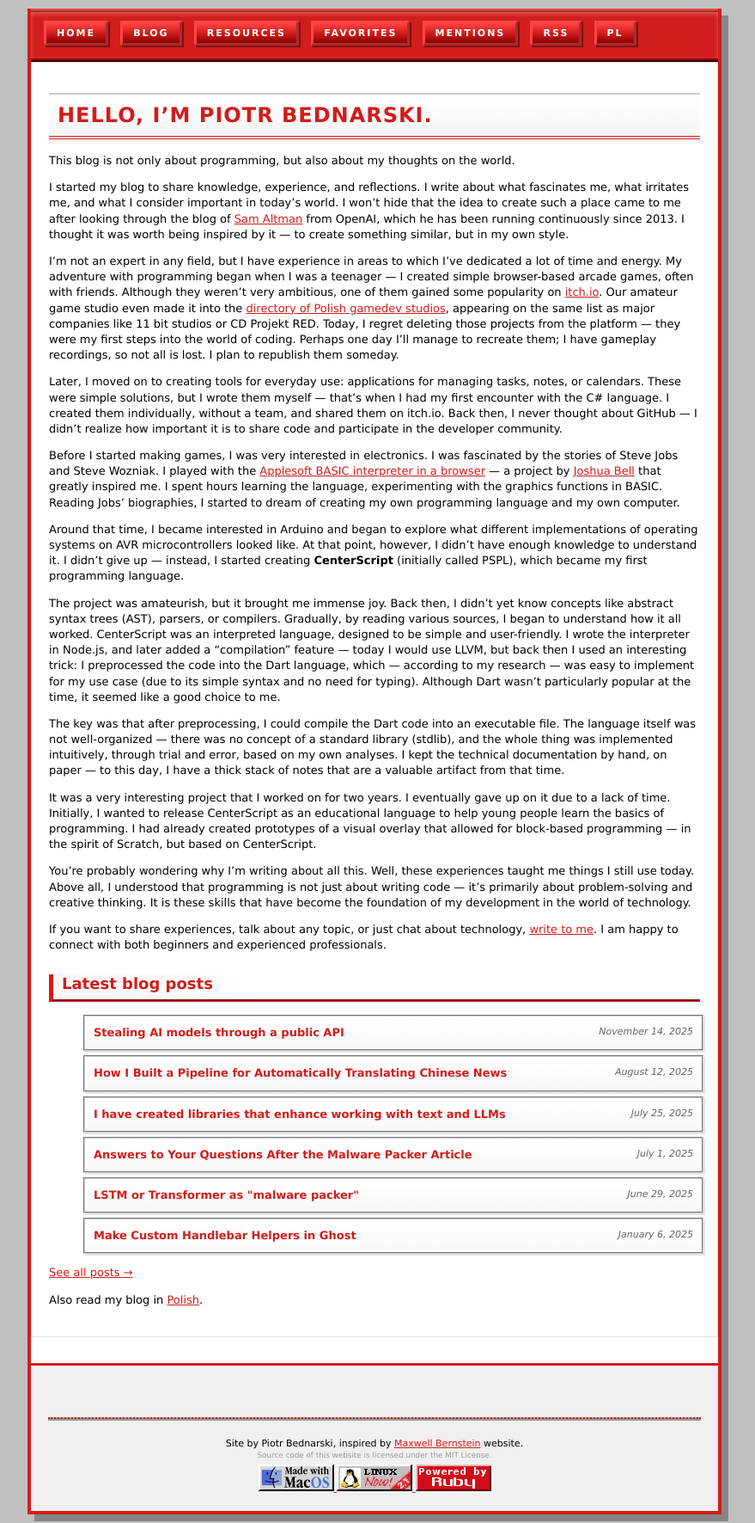
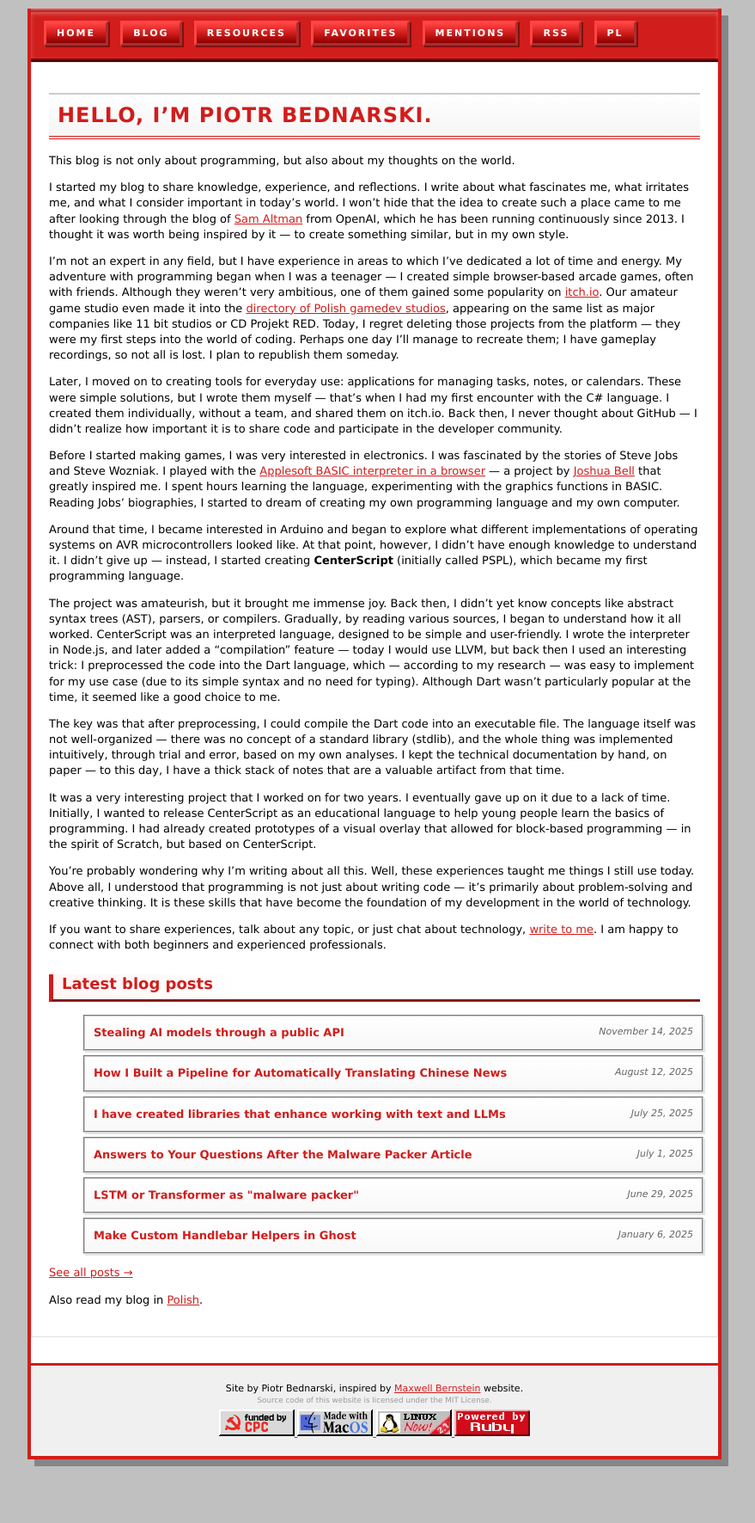
Before and after one commit to piotrmaciejbednarski/piotrmaciejbednarski.github.io, a Jekyll site: the page built from en/index.md, in a window 1280 px wide. Shown: the whole page at 86% size, without its empty margins (204-1083 px from the left). Built offline with Jekyll 4.4.1, drawn with Linux system fonts in a browser that asks for light colours; after the commit the page ends 1707 px from its top, so only the background shows below that.

Commit message:
Add CPC logo image and link to footer
Added a new image (fundedbycpc.jpg) and a link to the CPC website in the footer. This is intended as a joke, as clarified in the comment.

```diff
--- a/_includes/footer.md
+++ b/_includes/footer.md
@@ -1,5 +1,4 @@
     <footer>
-      <hr>
       <span style="text-align: center; display: block;">
         Site by Piotr Bednarski, inspired by
         <a href="https://github.com/tekknolagi/tekknolagi.github.com">Maxwell Bernstein</a> website.
@@ -8,6 +7,10 @@
           Source code of this website is licensed under the MIT License.
         </span>
         <br />
+        <a href="https://www.idcpc.org.cn/">
+          <img alt="CPC" style="padding-top: 5px;" src="/assets/img/fundedbycpc.jpg" />
+          <!-- This is joke, CPC does not fund me. -->
+        </a>
         <a href="https://developer.apple.com/macos/">
           <img alt="macOS" style="padding-top: 5px;" src="/assets/img/macos.gif" />
         </a>
```
Also changed, not shown: assets/img/fundedbycpc.jpg (added).
